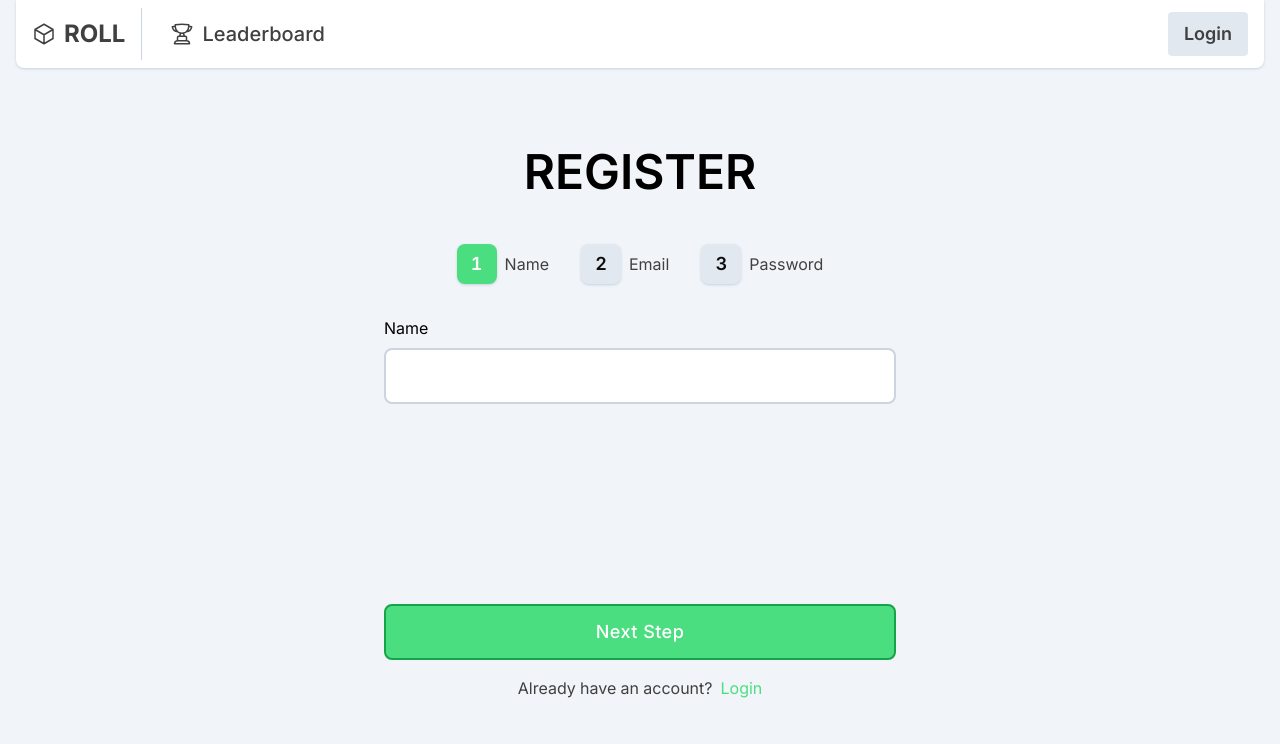
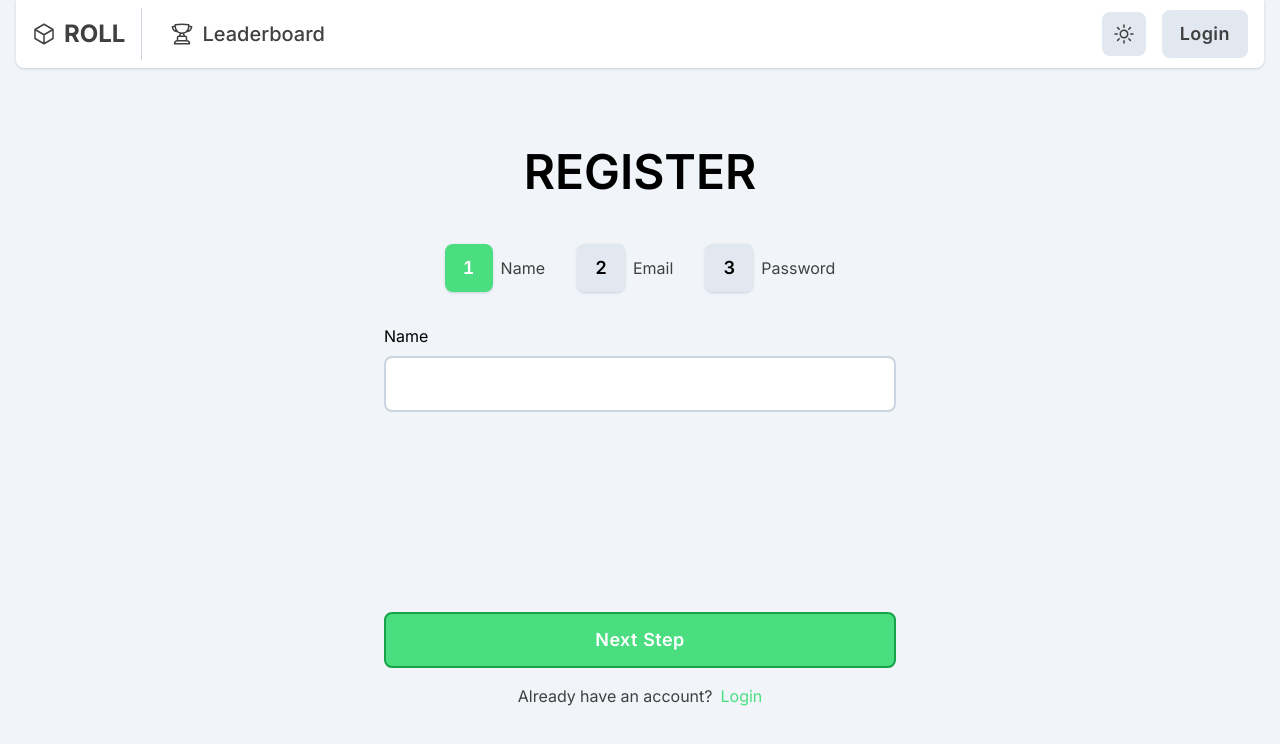
Before and after one commit to Penfu/Roulette, a Vue app: page /register in a window 1280 px wide. Shown: the top 744 px of the page. Built offline with nearby package versions, Linux system fonts and the light colour scheme; no server answers.

Commit message:
Add darkmode toggle btn

```diff
--- a/postcss.config.js
+++ b/postcss.config.js
@@ -1,6 +1,8 @@
 module.exports = {
   plugins: {
+    "postcss-import": {},
+    "tailwindcss/nesting": {},
     tailwindcss: {},
     autoprefixer: {},
   },
-}
+};
--- a/src/assets/main.css
+++ b/src/assets/main.css
@@ -1,4 +1,4 @@
-@import url('https://fonts.googleapis.com/css2?family=Inter:wght@400;500;600;700&display=swap');
+@import url("https://fonts.googleapis.com/css2?family=Inter:wght@400;500;600;700&display=swap");
 
 @tailwind base;
 @tailwind components;
@@ -28,14 +28,14 @@
 		--color-black-light: 24 24 27;
 		--color-black-dark: 10 10 11;
 
-		--color-skeleton: 226 232 240;
+		--color-skeleton: 206 212 220;
 	}
-	@media (prefers-color-scheme: dark) {
-		:root {
+
+	:root[class="dark"] {
 		--color-bg: 18 18 19;
 		--color-bg-1: 25 25 25;
 
-			--color-white: 255, 255, 255, 90%;
+		--color-white: 255, 255, 255, 85%;
 
 		--color-gray-100: 23 23 23;
 		--color-gray-200: 38 38 38;
@@ -44,17 +44,10 @@
 
 		--color-skeleton: 46 46 46;
 
-			@apply text-white !important;
-		}
+		@apply !text-white;
 
 		* {
 			@apply !shadow-none;
-		}
-
-		h1,
-		h2,
-		h3 {
-			@apply text-[rgb(255,255,255,95%)] !important;
 		}
 	}
 
@@ -76,18 +69,18 @@
 	}
 
 	.btn {
-		@apply prefab font-medium tracking-wide text-white;
+		@apply prefab font-semibold tracking-wide;
 	}
 
 	.btn-primary {
-		@apply btn bg-green enabled:hover:bg-green-dark border-green-600;
+		@apply btn bg-green enabled:hover:bg-green-dark border-green-600 text-white dark:text-black;
 	}
 
 	.btn-secondary {
-		@apply btn text-black bg-white enabled:hover:bg-gray-200 border-black-dark;
+		@apply btn bg-white enabled:hover:bg-gray-200 text-black dark:enabled:hover:text-white border-black-dark;
 	}
 
 	.btn-danger {
-		@apply btn bg-red enabled:hover:bg-red-dark border-red-700;
+		@apply btn bg-red enabled:hover:bg-red-dark text-white border-red-700;
 	}
 }
--- /dev/null
+++ b/src/components/DarkModeSwitch.vue
@@ -0,0 +1,17 @@
+<script setup lang="ts">
+import { useDark, useToggle } from "@vueuse/core";
+import { SunIcon, MoonIcon } from "@heroicons/vue/24/outline";
+
+const isDark = useDark();
+const toggleDark = useToggle(isDark);
+</script>
+
+<template>
+  <button
+    @click="toggleDark()"
+    class="btn p-2 flex justify-center items-center bg-gray-200 hover:bg-gray-300"
+  >
+    <MoonIcon v-if="isDark" class="w-6 h-6" />
+    <SunIcon v-else class="w-6 h-6" />
+  </button>
+</template>
--- a/src/components/layout/NavBar.vue
+++ b/src/components/layout/NavBar.vue
@@ -4,6 +4,7 @@ import { useAuthStore } from "@/stores/auth";
 import { CubeIcon, TrophyIcon, BanknotesIcon, UserIcon } from "@heroicons/vue/24/outline";
 
 import Dropdown from "@/components/Dropdown.vue";
+import DarkModeSwitch from "@/components/DarkModeSwitch.vue";
 
 const auth = useAuthStore();
 </script>
@@ -30,28 +31,29 @@ const auth = useAuthStore();
         </div>
       </div>
 
-      <div class="flex items-center gap-2 md:gap-4 xl:gap-6">
+      <div class="flex items-center gap-2 md:gap-4">
         <!-- Balance -->
         <label v-show="auth.isAuth" class="p-3 flex justify-center items-center gap-2 rounded">
           <BanknotesIcon class="h-8 w-8 text-green" />
           <span class="text-xl">{{ auth.user.balance }}</span>
         </label>
 
+        <DarkModeSwitch />
+
         <!-- User Profile Dropdown -->
         <Dropdown v-if="auth.isAuth">
           <template #trigger>
-            <div
-              class="p-3 flex items-center justify-center space-x-2 bg-gray-200 hover:bg-gray-300 rounded"
-            >
+            <div class="btn p-2 flex items-center justify-center bg-gray-200 hover:bg-gray-300">
               <UserIcon class="w-6 h-6" />
-              <span class="hidden font-medium">{{ auth.user.name }}</span>
             </div>
           </template>
           <template #content>
             <div
               class="z-20 absolute right-0 mt-2 py-4 flex flex-col justify-end items-center transition-all transition-slowest duration-500 ease"
             >
-              <div class="w-36 bg-bkg-1 dark:bg-gray-200 rounded-lg shadow shadow-gray-300 drop-shadow">
+              <div
+                class="w-36 bg-bkg-1 dark:bg-gray-200 rounded-lg shadow shadow-gray-300 drop-shadow"
+              >
                 <div class="m-2 flex flex-col">
                   <RouterLink
                     :to="'/profile/' + auth.user.name"
@@ -76,11 +78,7 @@ const auth = useAuthStore();
         </Dropdown>
 
         <!-- Login btn -->
-        <RouterLink
-          v-else
-          to="/login"
-          class="py-2 px-4 text-lg font-semibold bg-gray-200 hover:bg-gray-300 rounded"
-        >
+        <RouterLink v-else to="/login" class="btn py-2 bg-gray-200 hover:bg-gray-300">
           Login
         </RouterLink>
       </div>
--- a/src/components/register/StepBtn.vue
+++ b/src/components/register/StepBtn.vue
@@ -10,14 +10,14 @@ defineProps<{
 <template>
   <button type="button" @click="$emit('set-step')" class="flex items-center space-x-2 group">
     <div
-      class="group flex items-center justify-center w-12 h-12 md:w-10 md:h-10 rounded-lg text-black shadow"
+      class="group flex items-center justify-center w-12 h-12 rounded-lg shadow"
       :class="[
         { [hasError ? 'bg-red shadow-gray-500' : 'bg-green shadow-gray-300']: isActive },
         { [hasError ? 'bg-red-200 shadow-red' : 'bg-gray-200 shadow-gray-300']: !isActive },
         { [hasError ? 'hover:bg-red-300' : 'hover:bg-gray-300']: !isActive },
       ]"
     >
-      <span class="text-lg font-semibold" :class="{ 'text-white': isActive }">
+      <span class="text-lg font-semibold" :class="{ 'text-white dark:text-black': isActive }">
         {{ index + 1 }}
       </span>
     </div>
--- a/src/components/settings/account/DeleteAccount.vue
+++ b/src/components/settings/account/DeleteAccount.vue
@@ -37,9 +37,9 @@ const handleConfirm = async () => {
 </script>
 
 <template>
-  <div class="px-4 sm:px-8 py-3 sm:py-6 bg-red-100 rounded-lg border-2 border-red-dark space-y-4">
+  <div class="px-4 sm:px-8 py-3 sm:py-6 bg-red-100 dark:bg-opacity-90 rounded-lg border-2 border-red-dark space-y-4">
     <div class="space-y-2">
-      <h2 class="text-xl dark:!text-black font-semibold">Delete your account</h2>
+      <h2 class="text-xl text-black font-semibold">Delete your account</h2>
       <p>
         <span class="text-red-dark font-semibold">
           This action is irreversible. All your data will be lost.
--- a/src/views/LeaderboardView.vue
+++ b/src/views/LeaderboardView.vue
@@ -65,7 +65,7 @@ onMounted(async () => {
         </div>
       </RouterLink>
 
-      <div v-if="loading" class="grow bg-skeleton rounded-xl animate-pulse" />
+      <div v-if="loading" class="bg-skeleton animate-pulse" />
     </div>
 
     <!-- Search bar -->
@@ -73,7 +73,7 @@ onMounted(async () => {
       <input
         v-model="search"
         type="text"
-        class="grow pl-4 bg-white rounded-none outline-none text-ellipsis border-none"
+        class="bg-bkg-1 rounded-none outline-none text-ellipsis border-none"
         placeholder="Search for a user..."
       />
       <span class="px-2 py-3 bg-gray-200 text-center">
@@ -87,12 +87,12 @@ onMounted(async () => {
     <!-- Ranking -->
     <div
       v-if="loading"
-      class="h-full px-4 py-4 flex flex-col space-y-2 items-center bg-bkg-1 rounded-lg shadow shadow-gray-300 overflow-y-auto animate-pulse"
+      class="h-full px-4 py-4 flex flex-col space-y-2 items-center bg-bkg-1 rounded-lg shadow shadow-gray-300 overflow-y-auto"
     >
       <div
         v-for="i in 10"
         :key="i"
-        class="w-full px-4 py-2 sm:py-4 flex space-x-8 even:bg-gray-100 rounded"
+        class="w-full px-4 py-2 sm:py-4 flex space-x-8 even:bg-gray-100 rounded animate-pulse"
       >
         <span class="w-6 h-5 bg-skeleton rounded-xl"></span>
         <div class="grow flex">
--- a/tailwind.config.js
+++ b/tailwind.config.js
@@ -1,6 +1,7 @@
 /** @type {import('tailwindcss').Config} */
 module.exports = {
   content: ["./index.html", "./src/**/*.{vue,js,ts,jsx,tsx}"],
+  darkMode: "class",
   theme: {
     extend: {
       colors: {
```
Lines whose indentation alone changed are shown as unchanged.
